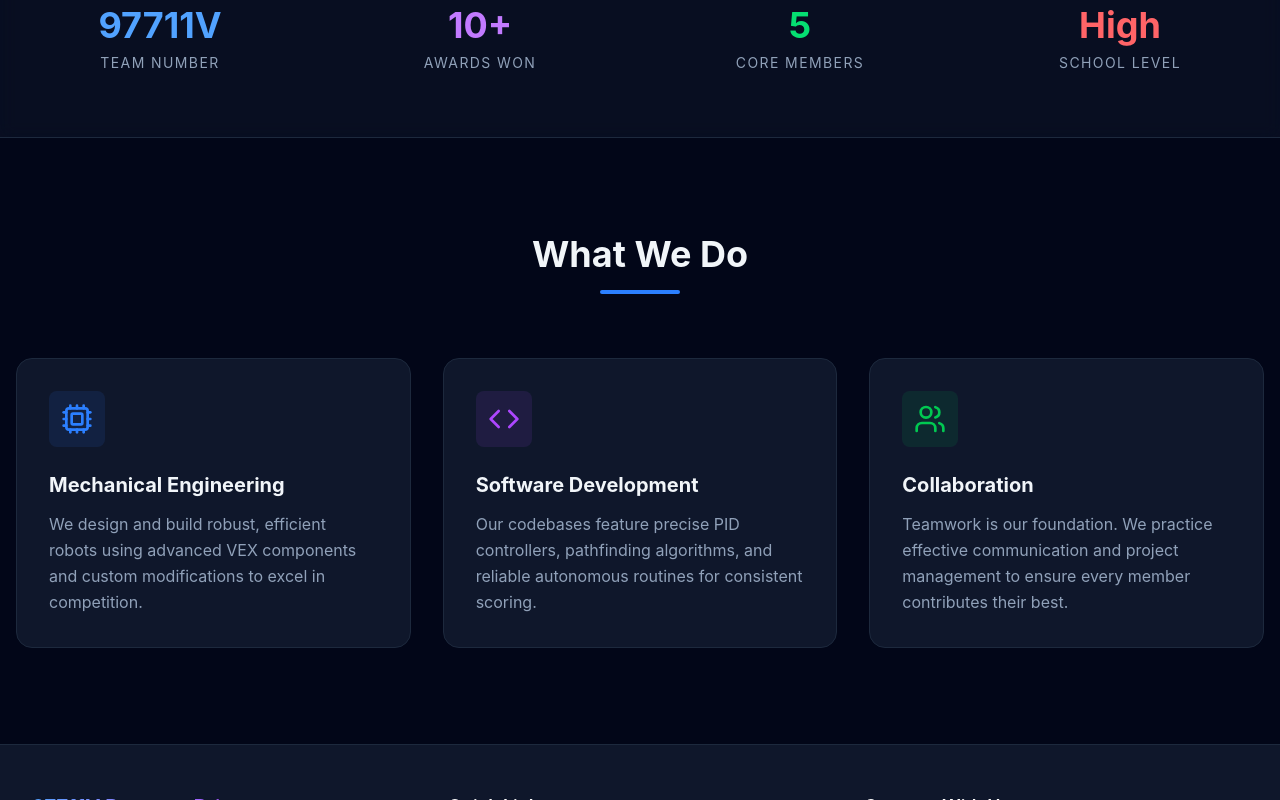
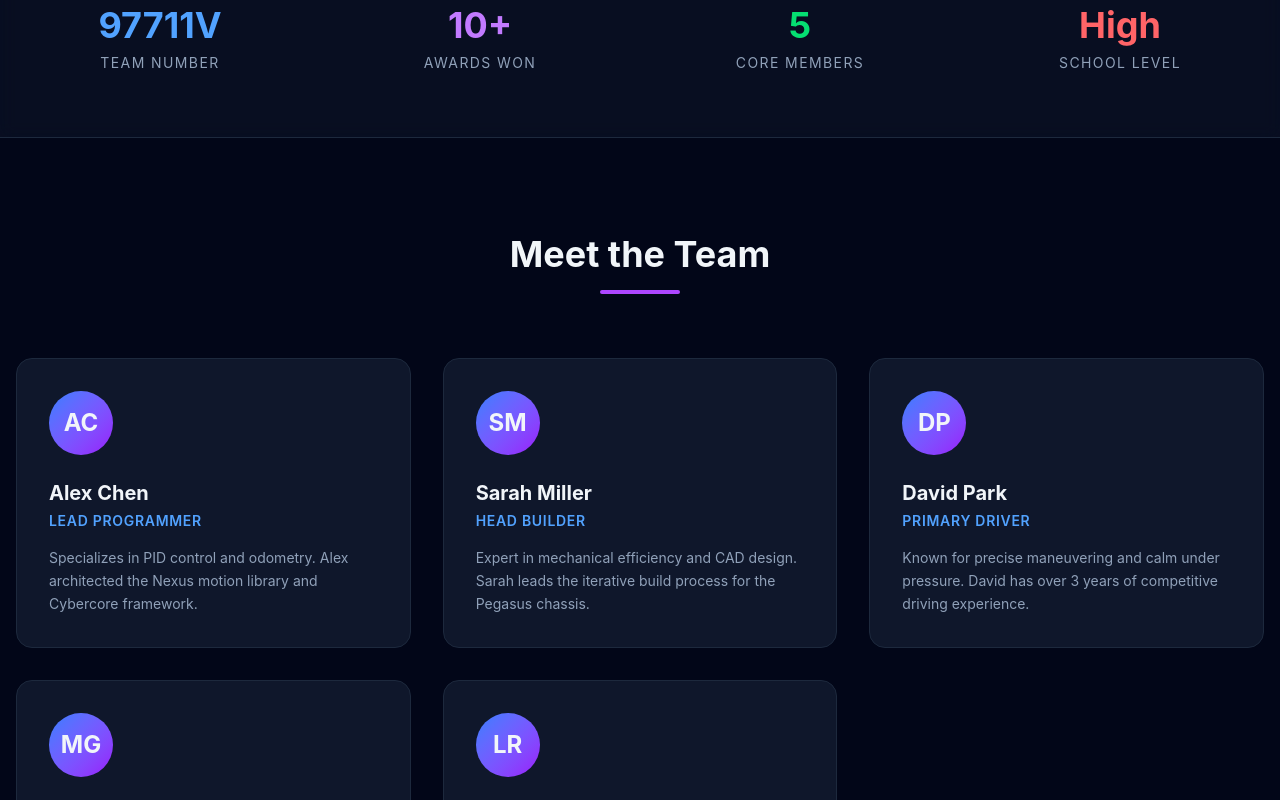
Before and after one commit to Varun-Chinthoju/Pegasus-Prime-website, a React (Vite) app: page / in a window 1280 px wide. Shown: the part 540-1340 px from the top of the page. Built offline with nearby package versions, Linux system fonts and the light colour scheme.

Commit message:
Complete team content integration and final terminal implementation

```diff
--- a/src/pages/Home.jsx
+++ b/src/pages/Home.jsx
@@ -1,10 +1,11 @@
 import React from 'react';
 import { ArrowRight, Users, Cpu, Code as CodeIcon, Award } from 'lucide-react';
 import { Link } from 'react-router-dom';
+import content from '../data/team-content.json';
 
 const Home = () => {
   return (
-    <div className="flex flex-col items-center">
+    <div className="flex flex-col items-center text-slate-100">
       {/* Hero Section */}
       <section className="w-full py-20 px-4 flex flex-col items-center text-center bg-gradient-to-b from-slate-900 to-slate-950 relative overflow-hidden">
         <div className="absolute top-0 left-0 w-full h-full opacity-10 pointer-events-none">
@@ -44,7 +45,7 @@ const Home = () => {
             <div className="text-slate-400 text-sm uppercase tracking-widest">Awards Won</div>
           </div>
           <div className="text-center">
-            <div className="text-4xl font-bold text-green-400 mb-2">5</div>
+            <div className="text-4xl font-bold text-green-400 mb-2">{content.members.length}</div>
             <div className="text-slate-400 text-sm uppercase tracking-widest">Core Members</div>
           </div>
           <div className="text-center">
@@ -54,8 +55,28 @@ const Home = () => {
         </div>
       </section>
 
+      {/* Team Members Section */}
+      <section className="max-w-7xl mx-auto py-24 px-4 w-full">
+        <div className="text-center mb-16">
+          <h2 className="text-3xl md:text-4xl font-bold mb-4">Meet the Team</h2>
+          <div className="h-1 w-20 bg-purple-500 mx-auto rounded-full"></div>
+        </div>
+        <div className="grid grid-cols-1 md:grid-cols-2 lg:grid-cols-3 gap-8">
+          {content.members.map((member, i) => (
+            <div key={i} className="p-8 bg-slate-900 rounded-2xl border border-slate-800 hover:border-purple-500/50 transition-all hover:-translate-y-2 group">
+              <div className="w-16 h-16 bg-gradient-to-br from-blue-500 to-purple-600 rounded-full mb-6 flex items-center justify-center text-2xl font-bold">
+                {member.name.split(' ').map(n => n[0]).join('')}
+              </div>
+              <h3 className="text-xl font-bold mb-1">{member.name}</h3>
+              <p className="text-blue-400 text-sm font-semibold mb-4 uppercase tracking-wider">{member.role}</p>
+              <p className="text-slate-400 text-sm leading-relaxed">{member.bio}</p>
+            </div>
+          ))}
+        </div>
+      </section>
+
       {/* Features Grid */}
-      <section className="max-w-7xl mx-auto py-24 px-4">
+      <section className="max-w-7xl mx-auto py-24 px-4 border-t border-slate-900 w-full">
         <div className="text-center mb-16">
           <h2 className="text-3xl md:text-4xl font-bold mb-4">What We Do</h2>
           <div className="h-1 w-20 bg-blue-500 mx-auto rounded-full"></div>
--- a/src/pages/News.jsx
+++ b/src/pages/News.jsx
@@ -1,13 +1,8 @@
 import React from 'react';
 import { Calendar, MapPin, Send, Mail } from 'lucide-react';
+import content from '../data/team-content.json';
 
 const News = () => {
-  const newsItems = [
-    { title: 'Regional Champions!', date: 'Feb 15, 2026', location: 'San Jose, CA', description: 'Team 97711V took home the Excellence Award and Tournament Champions at the regional qualifier.' },
-    { title: 'Design Reveal', date: 'Jan 10, 2026', location: 'Team Workshop', description: 'We officially revealed our V2 chassis design featuring a high-speed 6-motor drive.' },
-    { title: 'Sponsor Appreciation', date: 'Dec 20, 2025', location: 'Virtual', description: 'Huge thanks to our sponsors for supporting us throughout the build season.' },
-  ];
-
   return (
     <div className="max-w-7xl mx-auto py-16 px-4">
       <div className="grid grid-cols-1 lg:grid-cols-2 gap-16">
@@ -15,7 +10,7 @@ const News = () => {
         <div>
           <h1 className="text-4xl font-bold mb-8">News & Updates</h1>
           <div className="space-y-8">
-            {newsItems.map((item, index) => (
+            {content.news.map((item, index) => (
               <div key={index} className="p-6 bg-slate-900 rounded-2xl border border-slate-800 hover:border-blue-500/30 transition-colors">
                 <div className="flex items-center gap-4 text-xs text-slate-500 mb-3">
                   <span className="flex items-center gap-1"><Calendar size={14} /> {item.date}</span>
```
